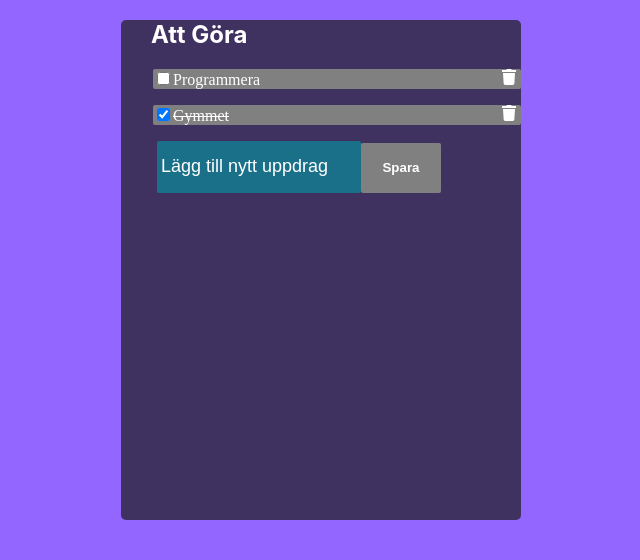
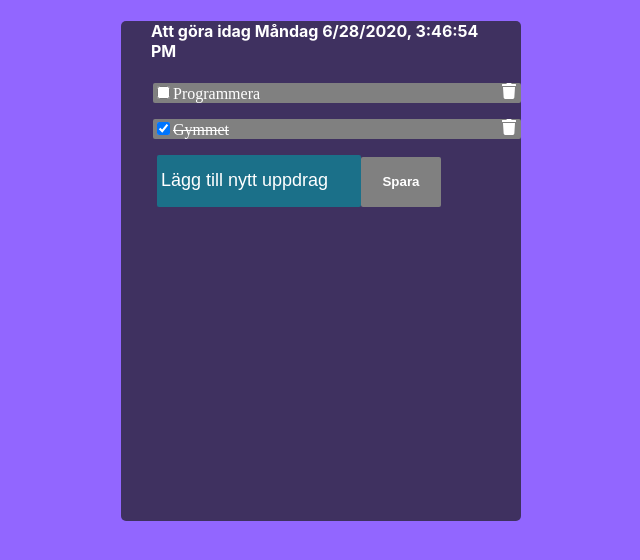
Before and after one commit to sylvsin/todo, a React (Create React App) app: page / in a window 1280 px wide. Shown: the top 560 px of the page, without its empty margins (319-959 px from the left). Built offline with nearby package versions, Linux system fonts and the light colour scheme.

Commit message:
Added day and time

```diff
--- a/src/App.css
+++ b/src/App.css
@@ -10,7 +10,7 @@ body {
   border-radius: 5px;
 }
 
-.App h2 {
+.App h4 {
   padding: 0 30px;
   color: #fff;
 }
--- a/src/App.tsx
+++ b/src/App.tsx
@@ -9,6 +9,7 @@ library.add(faTrash)
 
 interface IAppState {
   todoList: ITodo[]
+  time: string
 }
 
 class App extends React.Component<{}, IAppState> {
@@ -18,7 +19,8 @@ class App extends React.Component<{}, IAppState> {
     super(props)
 
     this.state = {
-      todoList: [{ todo:'Programmera', isDone:false}, { todo:'Gymmet', isDone:true}]
+      todoList: [{ todo:'Programmera', isDone:false}, { todo:'Gymmet', isDone:true}],
+      time: ''
     }
   }
 
@@ -43,15 +45,35 @@ class App extends React.Component<{}, IAppState> {
 
   deleteItem(todo: string) {
     const filteredItems = this.state.todoList.filter(item => item.todo!==todo);
-                          this.setState({
-                            todoList: filteredItems
-                          })
+    this.setState({
+      todoList: filteredItems
+    })
+  }
+
+  componentDidMount() {
+      setInterval(() => {
+        this.setState({
+          time: new Date().toLocaleString()
+      })
+    }, 1000);
   }
 
   render() {
+    const d = new Date();
+    const weekday = new Array(7);
+    weekday[0] = "Måndag";
+    weekday[1] = "Tisdag";
+    weekday[2] = "Onsdag";
+    weekday[3] = "Torsdag";
+    weekday[4] = "Fredag";
+    weekday[5] = "Lördag";
+    weekday[6] = "Söndag";
+
+    const n = weekday[d.getDay()];
+
     return(
       <div className="App">
-        <h2>Att Göra</h2>
+        <h4> Att göra idag {n + ' ' + this.state.time} </h4>
         <TodoList todos={this.state.todoList} addChangeTodo={this.changeTodoState.bind(this)} deleteItem={this.deleteItem.bind(this)}></TodoList>
         <NewTodo addTodo={this.updateTodoList.bind(this)}></NewTodo>
       </div>
```
